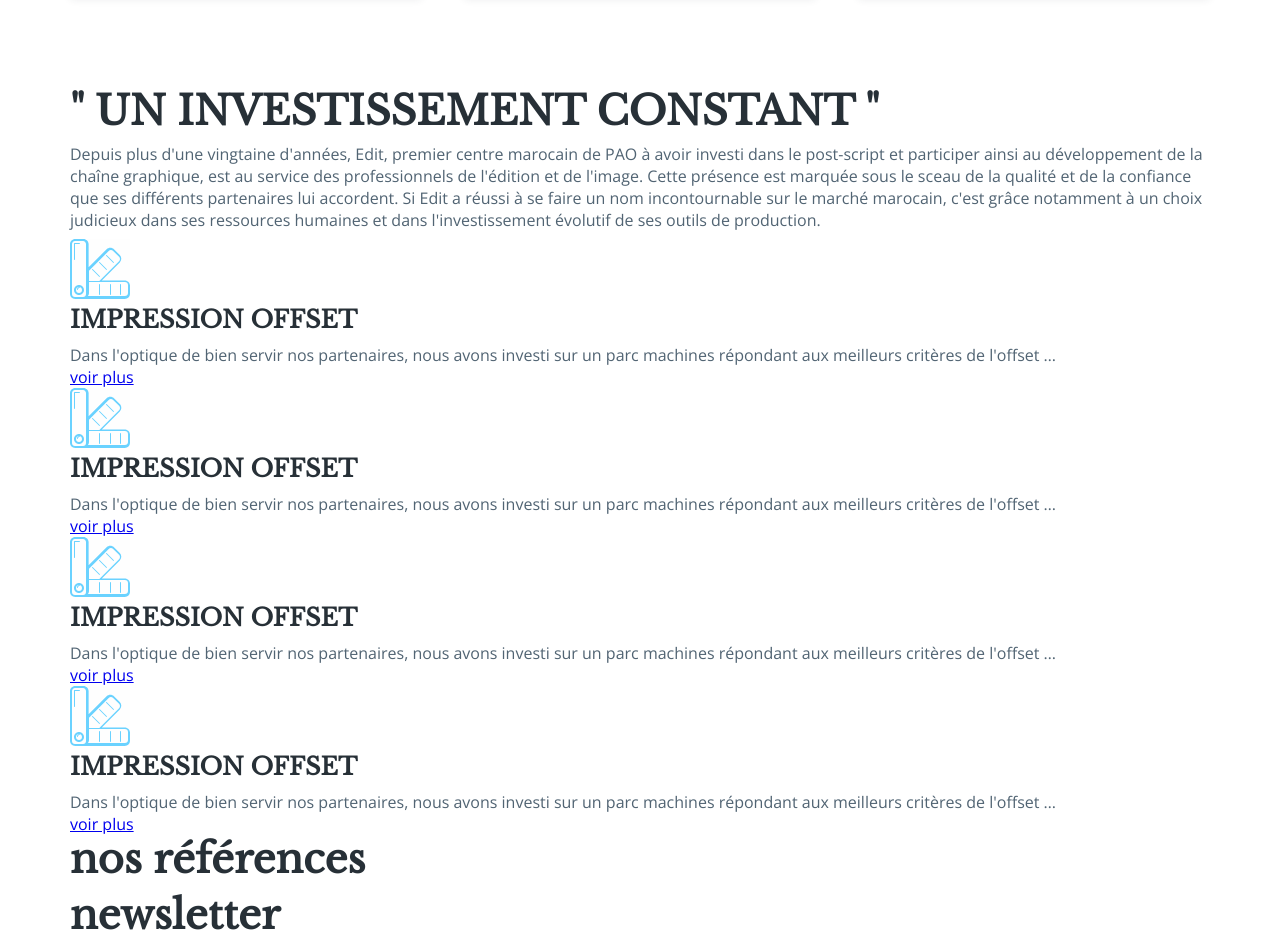
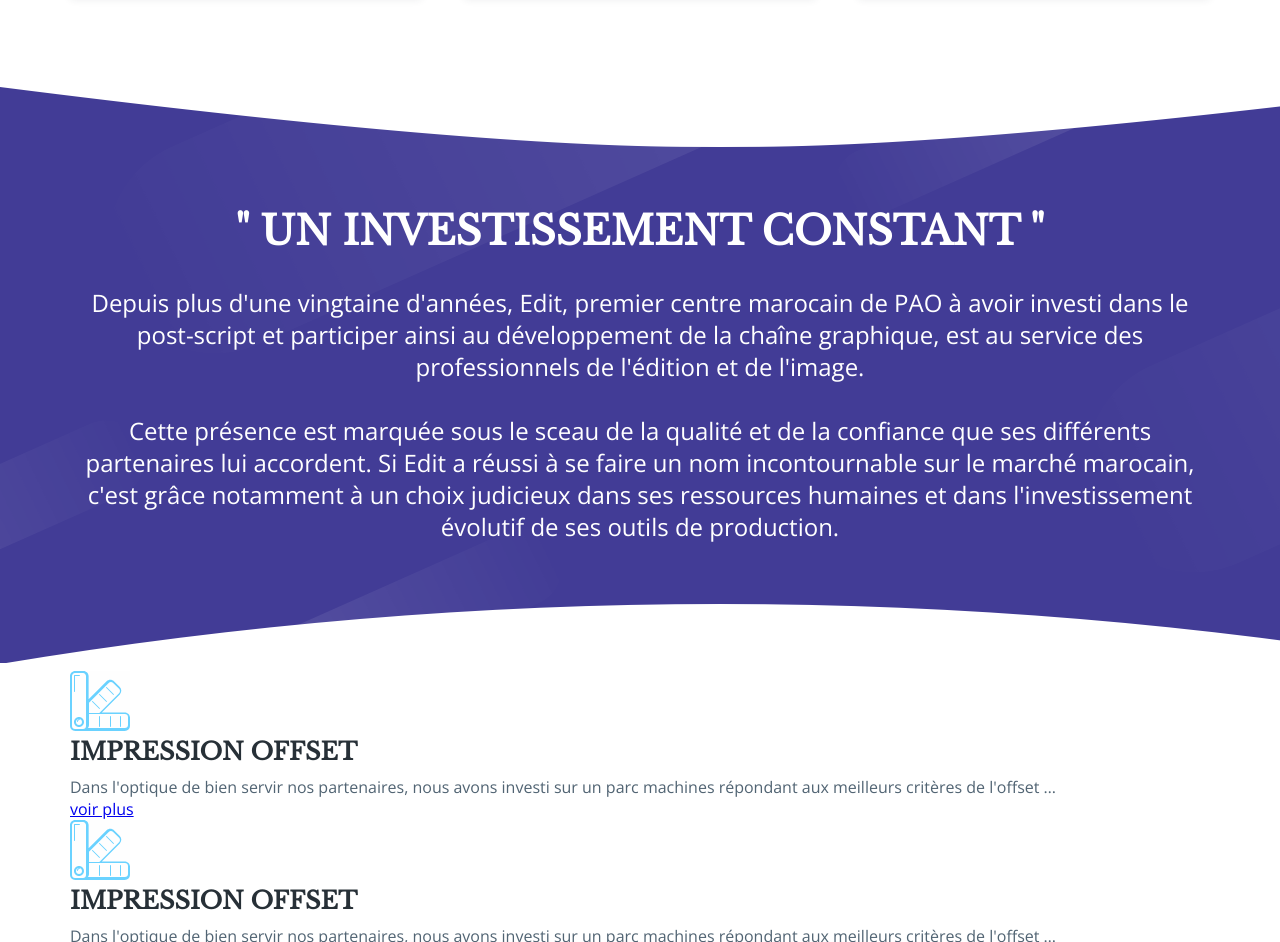
Before and after one commit to kanouni-youssef/imprimerie, a website: page app/index.html in a window 1280 px wide. Shown: the part 1368-2310 px from the top of the page. Drawn offline with nearby package versions, Linux system fonts and the light colour scheme.

Commit message:
final section2

```diff
--- a/app/index.html
+++ b/app/index.html
@@ -79,8 +79,8 @@
         <section class="section2">
             <div class="container">
                 <h3 class="section2__title">" UN INVESTISSEMENT CONSTANT "</h3>
-                <p class="section2__text">Depuis plus d'une vingtaine d'années, Edit, premier centre marocain de PAO à avoir investi dans le post-script et participer ainsi au développement de la chaîne graphique, est au service des professionnels de l'édition et de l'image.
-                    Cette présence est marquée sous le sceau de la qualité et de la confiance que ses différents partenaires lui accordent. Si Edit a réussi à se faire un nom incontournable sur le marché marocain, c'est grâce notamment à un choix judicieux dans ses ressources humaines et dans l'investissement évolutif de ses outils de production.</p>
+                <p class="section2__text">Depuis plus d'une vingtaine d'années, Edit, premier centre marocain de PAO à avoir investi dans le post-script et participer ainsi au développement de la chaîne graphique, est au service des professionnels de l'édition et de l'image.</p>
+                <p class="section2__text">Cette présence est marquée sous le sceau de la qualité et de la confiance que ses différents partenaires lui accordent. Si Edit a réussi à se faire un nom incontournable sur le marché marocain, c'est grâce notamment à un choix judicieux dans ses ressources humaines et dans l'investissement évolutif de ses outils de production.</p>
             </div>
         </section>
         <section class="section3">
--- a/app/scss/components/_colors.scss
+++ b/app/scss/components/_colors.scss
@@ -4,3 +4,5 @@
 $primary-color: #FF3C89;
 $primary-gradient: linear-gradient(to right, $primary-color 0%, lighten($primary-color, 20%) 100%);
 $secondary-color:#461E27;
+
+$divider-color: #423C96;
--- a/app/scss/components/_header.scss
+++ b/app/scss/components/_header.scss
@@ -77,6 +77,7 @@
 
 .h1--header {
     margin-bottom: 2rem;
+    text-transform: capitalize;
 }
 
 .p--header {
--- /dev/null
+++ b/app/scss/components/_section2.scss
@@ -0,0 +1,25 @@
+
+.section2 {
+    padding: 120px 0px;
+    background-color: $divider-color;
+    background: url('../../assets/images/bg-section2.png');
+
+    .section2__title {
+        color: #fff !important;
+        text-align: center;
+        margin-bottom: 32px;
+        font-weight: normal;
+    }
+
+    .section2__text {
+        color: #fff;
+        text-align: center;
+        font-size: 1.5rem;
+        line-height: 2rem;
+        margin-bottom: 2rem;
+
+        &:last-child {
+            margin: 0;
+        }
+    }
+}
--- a/app/scss/main.scss
+++ b/app/scss/main.scss
@@ -10,6 +10,7 @@
 @import 'components/header';
 @import 'components/section1';
 @import 'components/cards';
+@import 'components/section2';
 
 // Required
 
```
Also changed, not shown: app/assets/images/bg-section2.png (added), app/css/main.css.
